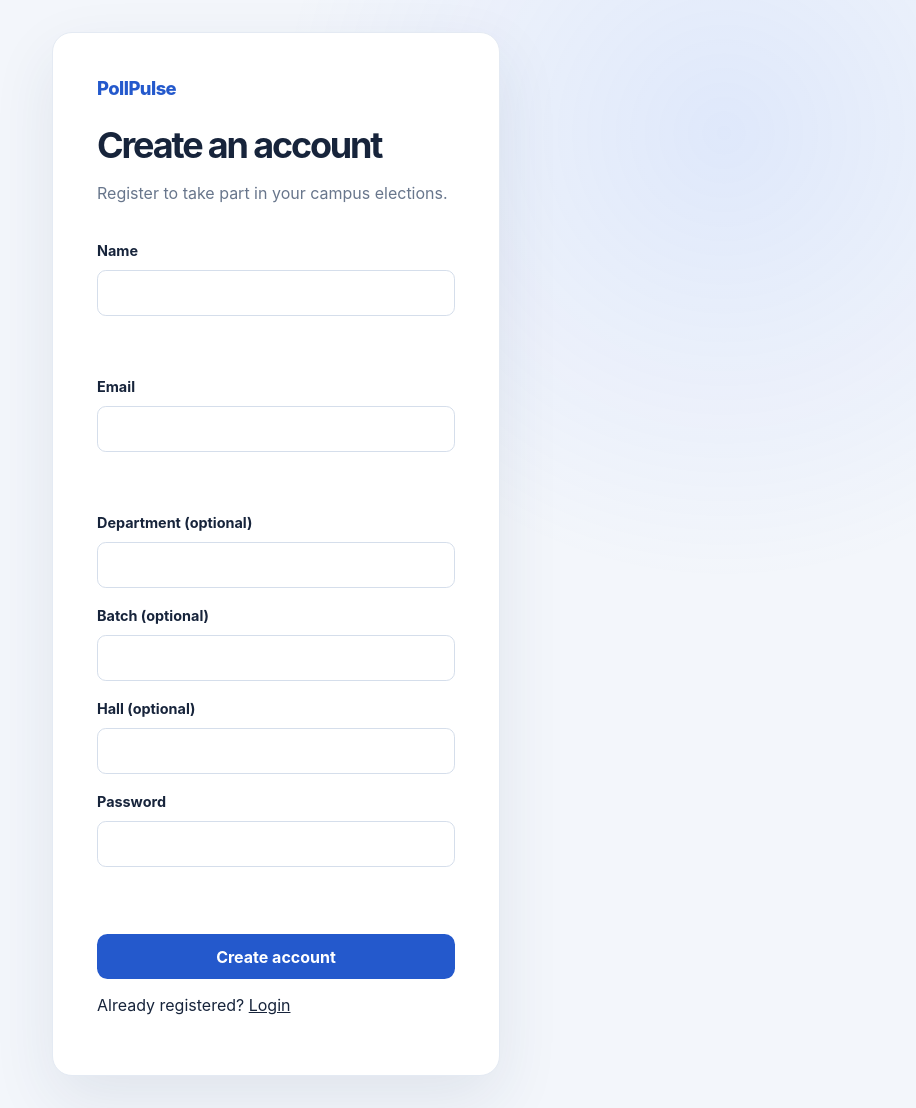
After one commit to Sumaiya-Afrin-Eva/SoftwareProject_PollPulse, a Spring Boot app: page /register in a window 1280 px wide. The commit adds this page. Shown: the whole page, without its empty margins (364-1280 px from the left). Run offline with Spring Boot 4, Linux system fonts and the light colour scheme; some of the project's set-up classes (security, data sources, template engines, error pages and the like) are left out, and stand-ins take their place.

Commit message:
feat(web): add register page

```diff
--- /dev/null
+++ b/src/main/java/com/pollpulse/web/RegisterPageController.java
@@ -0,0 +1,15 @@
+package com.pollpulse.web;
+
+import org.springframework.security.access.prepost.PreAuthorize;
+import org.springframework.stereotype.Controller;
+import org.springframework.web.bind.annotation.GetMapping;
+
+@Controller
+public class RegisterPageController {
+
+    @GetMapping("/register")
+    @PreAuthorize("permitAll()")
+    public String register() {
+        return "register";
+    }
+}
--- a/src/main/resources/templates/login.html
+++ b/src/main/resources/templates/login.html
@@ -20,6 +20,9 @@
         <div class="alert alert-success" role="status" th:if="${param.logout}">
             You have been logged out.
         </div>
+        <div class="alert alert-success" role="status" th:if="${param.registered}">
+            Your account was created. You can now log in.
+        </div>
 
         <form th:action="@{/login}" method="post">
             <label for="email">Email</label>
@@ -30,6 +33,7 @@
 
             <button class="button button-full" type="submit">Login</button>
         </form>
+        <p class="auth-footer">New to PollPulse? <a th:href="@{/register}">Create an account</a></p>
     </section>
 </main>
 </body>
--- /dev/null
+++ b/src/main/resources/templates/register.html
@@ -0,0 +1,103 @@
+<!DOCTYPE html>
+<html lang="en" xmlns:th="http://www.thymeleaf.org">
+<head>
+    <meta charset="UTF-8">
+    <meta name="viewport" content="width=device-width, initial-scale=1">
+    <meta name="_csrf" th:content="${_csrf.token}">
+    <meta name="_csrf_header" th:content="${_csrf.headerName}">
+    <title>Create an account | PollPulse</title>
+    <link rel="stylesheet" th:href="@{/css/style.css}">
+    <link rel="stylesheet" th:href="@{/css/auth.css}">
+</head>
+<body>
+<main class="page-shell">
+    <section class="card auth-card register-card">
+        <a class="brand" th:href="@{/}">PollPulse</a>
+        <h1>Create an account</h1>
+        <p class="muted">Register to take part in your campus elections.</p>
+
+        <div id="form-error" class="alert alert-error" role="alert" hidden></div>
+        <form id="register-form">
+            <label for="name">Name</label>
+            <input id="name" name="name" type="text" minlength="2" maxlength="100" autocomplete="name" required>
+            <p class="field-error" data-error-for="name"></p>
+
+            <label for="email">Email</label>
+            <input id="email" name="email" type="email" autocomplete="email" required>
+            <p class="field-error" data-error-for="email"></p>
+
+            <label for="department">Department <span class="optional">(optional)</span></label>
+            <input id="department" name="department" type="text">
+
+            <label for="batch">Batch <span class="optional">(optional)</span></label>
+            <input id="batch" name="batch" type="text">
+
+            <label for="hall">Hall <span class="optional">(optional)</span></label>
+            <input id="hall" name="hall" type="text">
+
+            <label for="password">Password</label>
+            <input id="password" name="password" type="password" autocomplete="new-password" required>
+            <p class="field-error" data-error-for="password"></p>
+
+            <button class="button button-full" type="submit">Create account</button>
+        </form>
+        <p class="auth-footer">Already registered? <a th:href="@{/login}">Login</a></p>
+    </section>
+</main>
+<script>
+    const form = document.getElementById("register-form");
+    const formError = document.getElementById("form-error");
+    const csrfToken = document.querySelector('meta[name="_csrf"]').content;
+    const csrfHeader = document.querySelector('meta[name="_csrf_header"]').content;
+
+    function clearErrors() {
+        formError.textContent = "";
+        formError.hidden = true;
+        document.querySelectorAll("[data-error-for]").forEach((element) => {
+            element.textContent = "";
+        });
+    }
+
+    function showFormError(message) {
+        formError.textContent = message;
+        formError.hidden = false;
+    }
+
+    form.addEventListener("submit", async (event) => {
+        event.preventDefault();
+        clearErrors();
+
+        const values = Object.fromEntries(new FormData(form).entries());
+        try {
+            const response = await fetch("/api/auth/register", {
+                method: "POST",
+                headers: {
+                    "Content-Type": "application/json",
+                    [csrfHeader]: csrfToken
+                },
+                body: JSON.stringify(values)
+            });
+            const result = await response.json();
+
+            if (response.status === 201) {
+                window.location.assign("/login?registered");
+                return;
+            }
+            if (response.status === 400 && result.fieldErrors) {
+                Object.entries(result.fieldErrors).forEach(([field, message]) => {
+                    const target = Array.from(document.querySelectorAll("[data-error-for]"))
+                        .find((element) => element.dataset.errorFor === field);
+                    if (target) {
+                        target.textContent = message;
+                    }
+                });
+                return;
+            }
+            showFormError(result.message || "Registration could not be completed.");
+        } catch {
+            showFormError("Registration could not be completed. Please try again.");
+        }
+    });
+</script>
+</body>
+</html>
```
